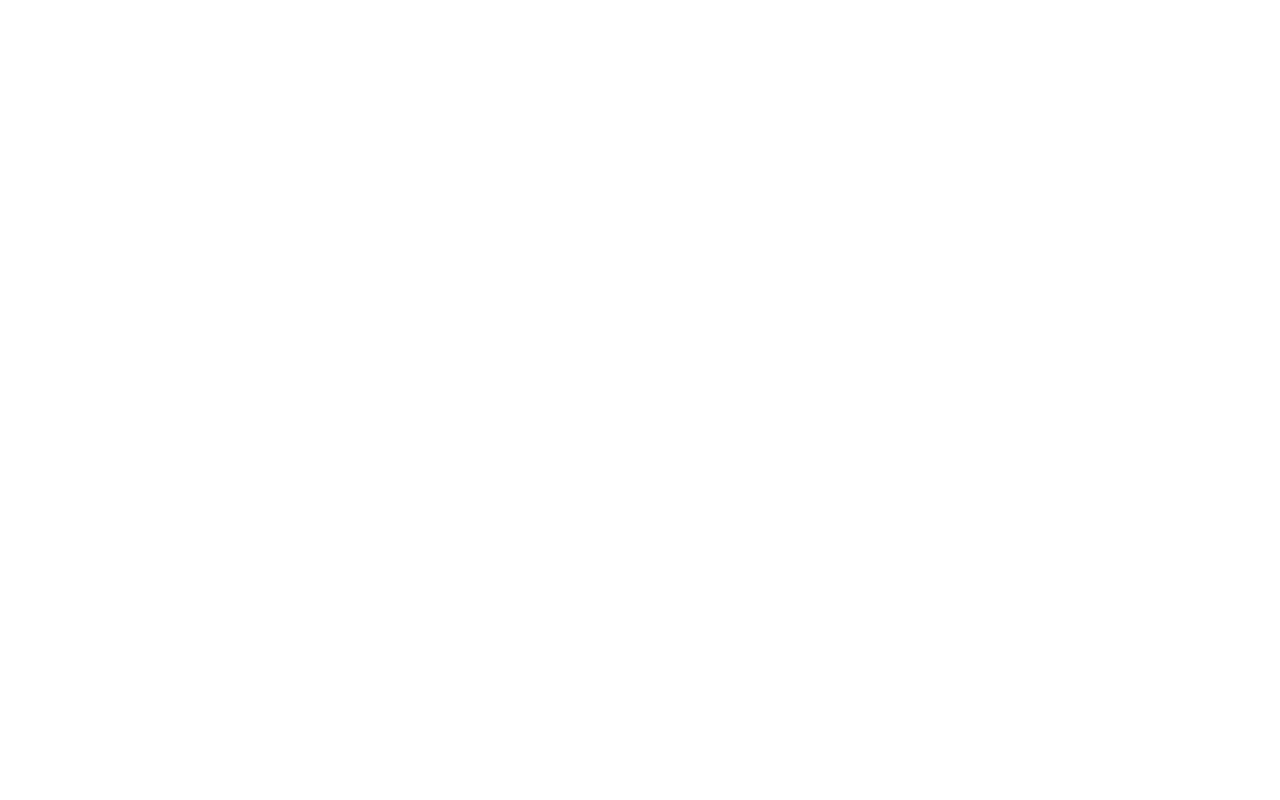
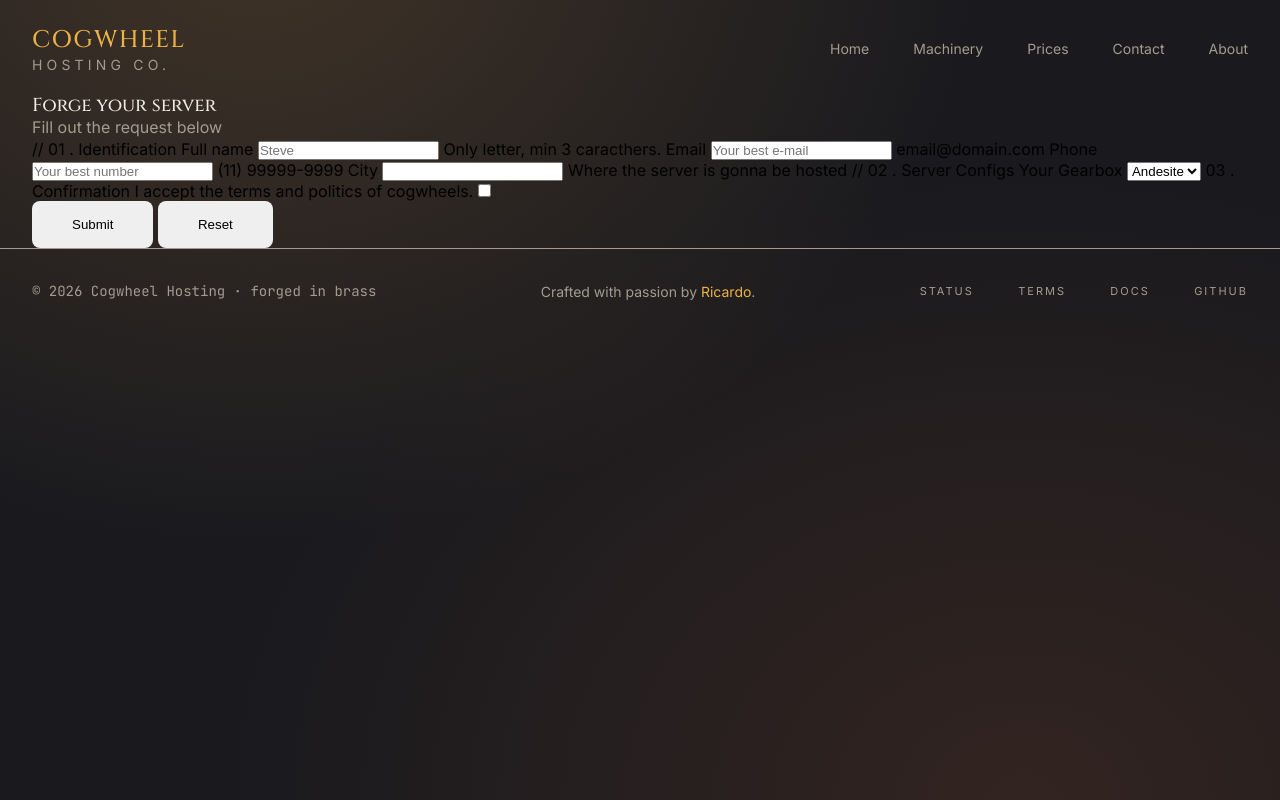
Before and after one commit to RicardoLopesFV/web-fundamentals-pucpr-as1, a plain HTML site: page pages/form.html in a window 1280 px wide. Drawn offline with Linux system fonts and the light colour scheme.

Commit message:
feat: update navigation links and create form page.

```diff
--- a/pages/form.html
+++ b/pages/form.html
@@ -0,0 +1,100 @@
+<!doctype html>
+<html lang="en">
+  <head>
+    <meta charset="UTF-8" />
+    <meta name="viewport" content="width=device-width, initial-scale=1.0" />
+    <link rel="stylesheet" href="../styles/reset.css" />
+    <link rel="stylesheet" href="../styles/variables.css" />
+    <link rel="stylesheet" href="../styles/index.css" />
+    <link rel="stylesheet" href="../styles/about.css" />
+    <link rel="preconnect" href="https://fonts.googleapis.com" />
+    <link rel="preconnect" href="https://fonts.gstatic.com" crossorigin />
+    <link
+      href="https://fonts.googleapis.com/css2?family=Cinzel:wght@400..900&family=Inter:ital,opsz,wght@0,14..32,100..900;1,14..32,100..900&family=JetBrains+Mono:ital,wght@0,100..800;1,100..800&display=swap"
+      rel="stylesheet"
+    />
+    <title>Cogwheel Hosting - Form</title>
+  </head>
+  <body>
+    <header class="header">
+      <div class="container">
+        <nav class="navbar">
+          <h3 class="logo"><span class="accent">Cogwheel</span><br />hosting co.</h3>
+          <ul class="navbar-list">
+            <li class="navbar-item"><a class="navbar-link" href="../index.html">Home</a></li>
+            <li class="navbar-item">
+              <a class="navbar-link" href="../index.html#machinery">Machinery</a>
+            </li>
+            <li class="navbar-item">
+              <a class="navbar-link" href="../index.html#prices">Prices</a>
+            </li>
+            <li class="navbar-item">
+              <a class="navbar-link" href="../index.html#contact">Contact</a>
+            </li>
+            <li class="navbar-item"><a class="navbar-link" href="#">About</a></li>
+          </ul>
+        </nav>
+      </div>
+    </header>
+
+    <section class="form">
+      <div class="container">
+        <h3 class="title">Forge your server</h3>
+        <p class="paragraph">Fill out the request below</p>
+        <form method="post">
+          <span class="section-form">// 01 . Identification</span>
+          <label for="full-name">Full name</label>
+          <input type="text" id="full-name" placeholder="Steve" />
+          <span class="description">Only letter, min 3 caracthers.</span>
+
+          <label for="e-mail">Email</label>
+          <input type="email" name="email" id="e-mail" placeholder="Your best e-mail" />
+          <span class="description">email@domain.com</span>
+
+          <label for="phone">Phone</label>
+          <input type="tel" name="phone" id="phone" placeholder="Your best number" />
+          <span class="description">(11) 99999-9999</span>
+
+          <label for="city">City</label>
+          <input type="text" name="city" id="city" />
+          <span class="description">Where the server is gonna be hosted</span>
+
+          <span class="section-form">// 02 . Server Configs</span>
+          <label for="gearbox">Your Gearbox</label>
+          <select name="gearbox" id="gearbox">
+            <option value="andesite">Andesite</option>
+            <option value="brass">Brass</option>
+            <option value="steel">Steel</option>
+          </select>
+
+          <span class="section-form">03 . Confirmation</span>
+          <label for="checkbox">I accept the terms and politics of cogwheels.</label>
+          <input type="checkbox" name="checkbox" id="checkbox" />
+
+          <div class="btns">
+            <button type="submit" class="btn">Submit</button>
+            <button type="reset" class="btn">Reset</button>
+          </div>
+        </form>
+      </div>
+    </section>
+
+    <footer class="footer">
+      <div class="container">
+        <span class="copyright">© 2026 Cogwheel Hosting · forged in brass</span>
+        <p class="paragraph">
+          Crafted with passion by
+          <span class="accent"
+            ><a class="link" href="https://github.com/RicardoLopesFV">Ricardo</a></span
+          >.
+        </p>
+        <ul class="footer-list">
+          <li class="list-item">Status</li>
+          <li class="list-item">Terms</li>
+          <li class="list-item">Docs</li>
+          <li class="list-item"><a href="https://github.com/RicardoLopesFV">Github</a></li>
+        </ul>
+      </div>
+    </footer>
+  </body>
+</html>
```
Also changed, not shown: index.html (+3 -3 lines), pages/about.html (+10 -4 lines), styles/form.css (added).
